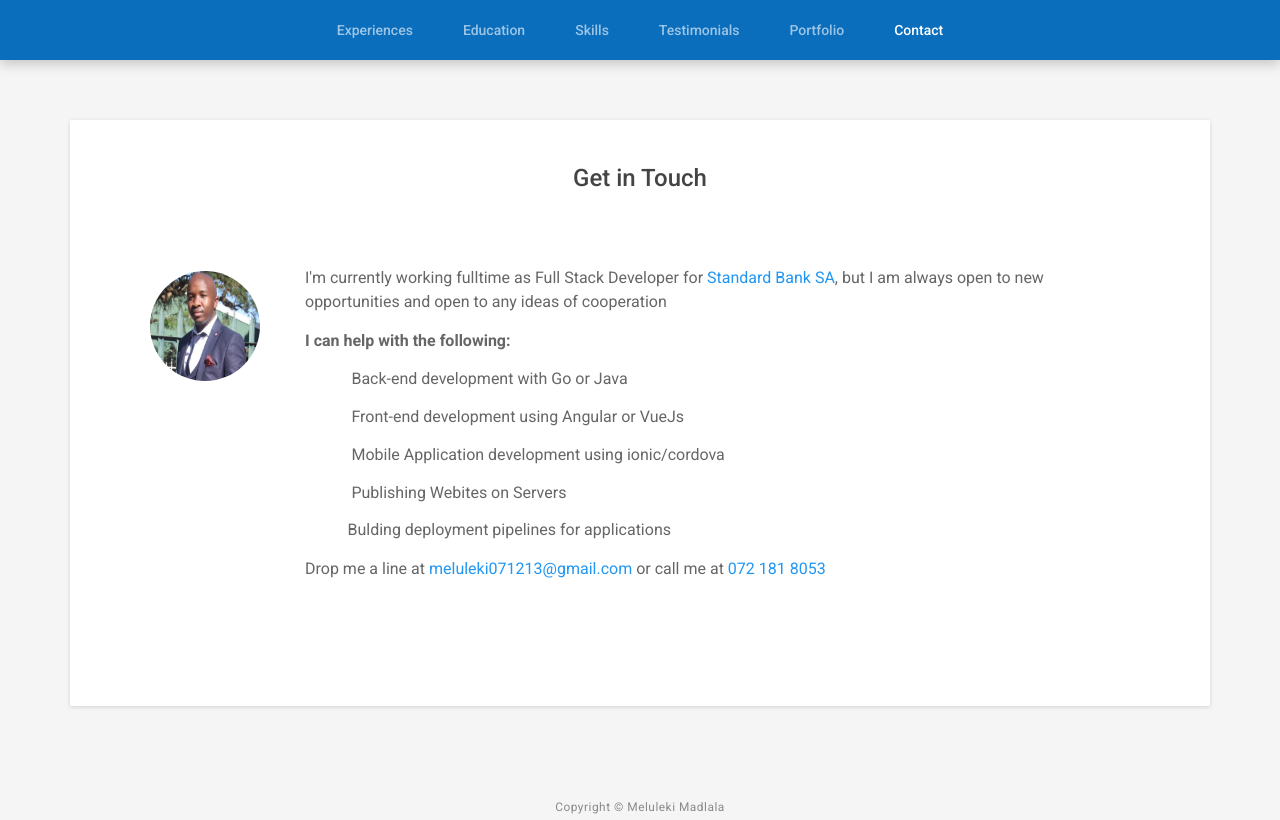
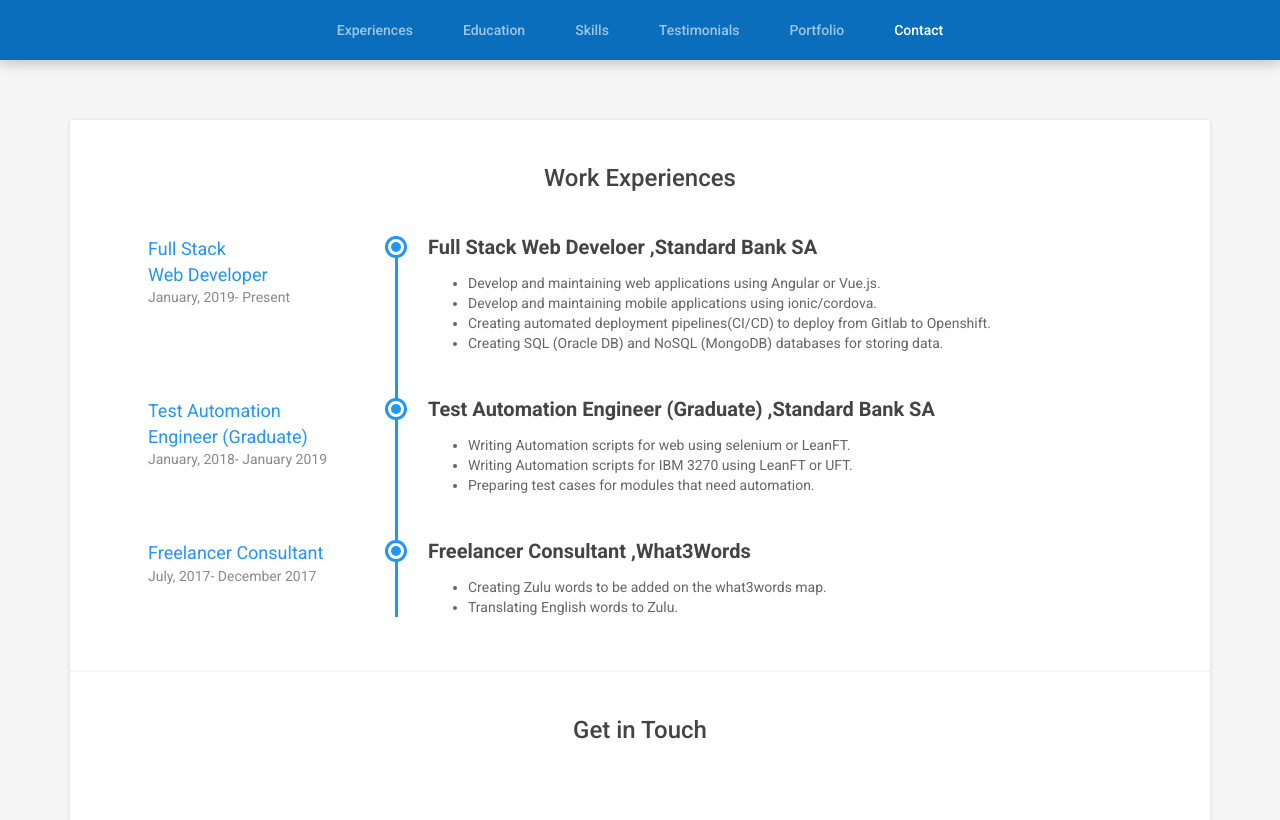
Before and after one commit to meluleki071213/mmadlala-profile, an Angular app: page / in a window 1280 px wide. Shown: the part 640-1460 px from the top of the page. Built offline with nearby package versions, Linux system fonts and the light colour scheme; a web font is replaced by a local one.

Commit message:
Added information on the experiences tab

```diff
--- a/src/app/app.component.html
+++ b/src/app/app.component.html
@@ -1,6 +1,7 @@
 <app-header></app-header>
 
 <div class="wrapper container">
+    <app-experiences></app-experiences>
     <app-sub-footer></app-sub-footer>
 </div>
 
--- a/src/app/pages/experiences/experiences.component.html
+++ b/src/app/pages/experiences/experiences.component.html
@@ -1 +1,59 @@
-<p>experiences works!</p>
+<section id="experiences-section" class="experiences-section section">
+    <h2 class="section-title">Work Experiences</h2>
+    <div class="timeline">
+
+        <div class="item">
+            <div class="work-place">
+                <h3 class="place"><b>Full Stack Web Develoer ,Standard Bank SA</b></h3>
+            </div>
+            <div class="job-meta">
+                <div class="title">Full Stack</div>
+                <div class="title">Web Developer</div>
+                <div class="time">January, 2019- Present</div>
+            </div><!--//job-meta-->
+            <div class="job-desc">
+                <ul>
+                  <li>Develop and maintaining web applications using Angular or Vue.js.</li>
+                  <li>Develop and maintaining mobile applications using ionic/cordova.</li>
+                  <li>Creating automated deployment pipelines(CI/CD) to deploy from Gitlab to Openshift.</li>
+                  <li>Creating SQL (Oracle DB) and NoSQL (MongoDB) databases for storing data.</li>
+                </ul>
+            </div><!--//job-desc-->
+        </div><!--//item-->
+
+        <div class="item">
+            <div class="work-place">
+                <h3 class="place"><b>Test Automation Engineer (Graduate) ,Standard Bank SA</b></h3>
+            </div>
+            <div class="job-meta">
+                <div class="title">Test Automation</div>
+                <div class="title">Engineer (Graduate)</div>
+                <div class="time">January, 2018- January 2019</div>
+            </div><!--//job-meta-->
+            <div class="job-desc">
+                <ul>
+                  <li>Writing Automation scripts for web using selenium or LeanFT.</li>
+                  <li>Writing Automation scripts for IBM 3270 using LeanFT or UFT.</li>
+                  <li>Preparing test cases for modules that need automation.</li>
+                </ul>
+            </div><!--//job-desc-->
+        </div><!--//item-->
+
+        <div class="item">
+            <div class="work-place">
+                <h3 class="place"><b>Freelancer Consultant ,What3Words</b></h3>
+            </div>
+            <div class="job-meta">
+                <div class="title">Freelancer Consultant</div>
+                <div class="time">July, 2017- December 2017</div>
+            </div><!--//job-meta-->
+            <div class="job-desc">
+                <ul>
+                  <li>Creating Zulu words to be added on the what3words map.</li>
+                  <li>Translating English words to Zulu.</li>
+                </ul>
+            </div><!--//job-desc-->
+        </div><!--//item-->
+
+    </div><!--//timeline-->
+</section><!--//section-->
```
